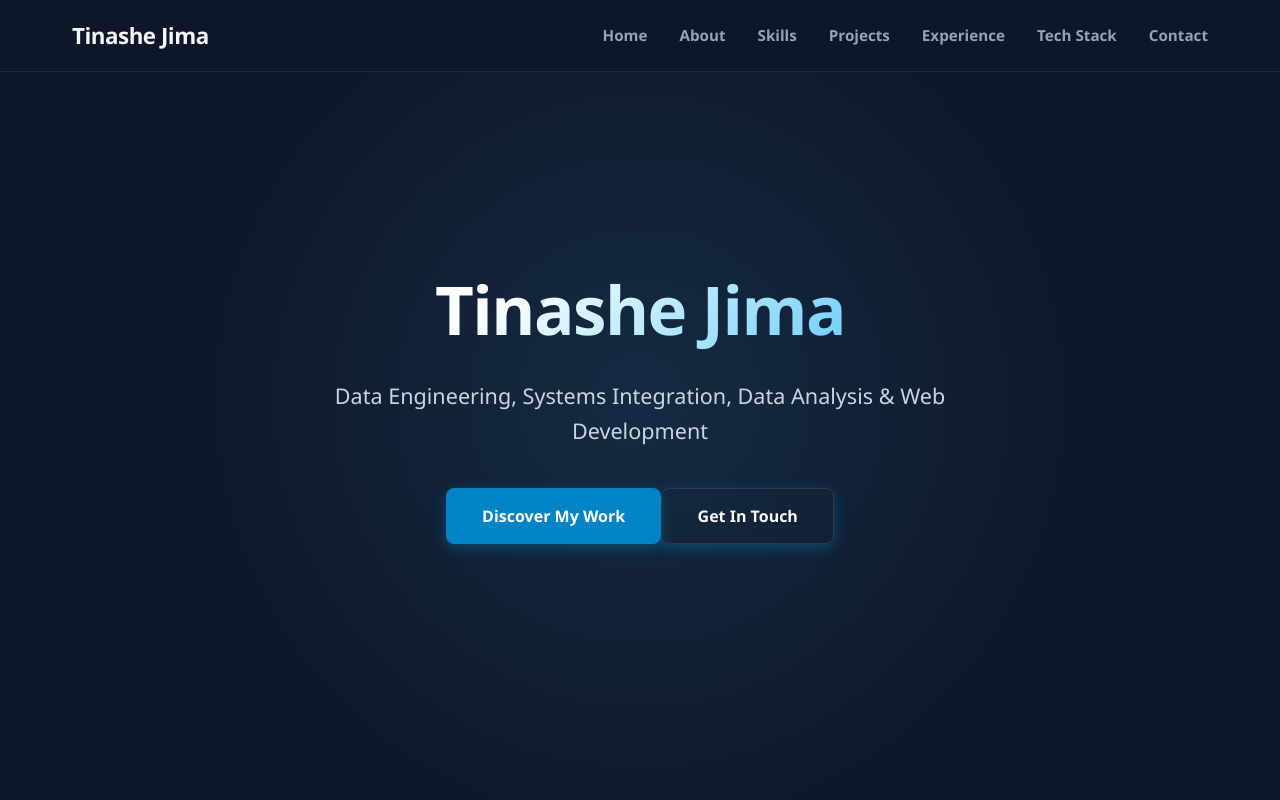
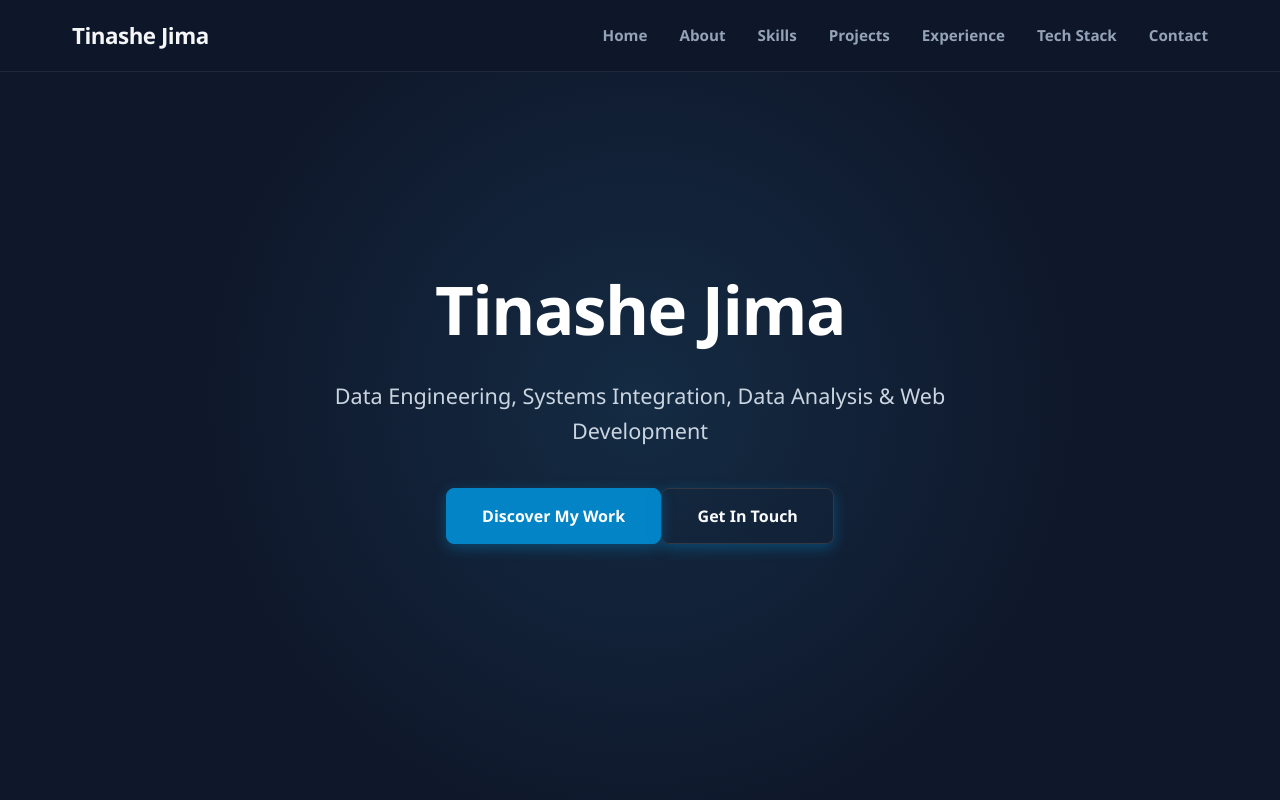
Before and after one commit to tinashejima/my-portfolio, a React (Vite) app: page / in a window 1280 px wide. Shown: the top 800 px of the page. Built offline with nearby package versions, Linux system fonts and the light colour scheme.

Commit message:
fix: update background gradient in hero section text

```diff
--- a/src/portfolio.css
+++ b/src/portfolio.css
@@ -119,7 +119,7 @@
   margin-bottom: 1rem;
   font-weight: 800;
   letter-spacing: -1.5px;
-  background: linear-gradient(135deg, #ffffff 30%, #38bdf8 100%);
+  background: linear-gradient(135deg, #ffffff 30%, #ffffff 100%);
   -webkit-background-clip: text;
   -webkit-text-fill-color: transparent;
 }
```
